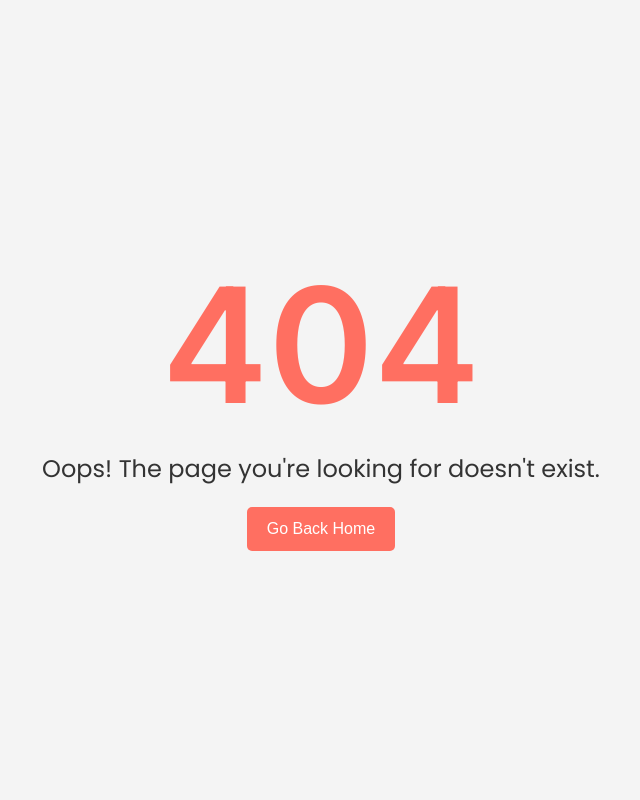
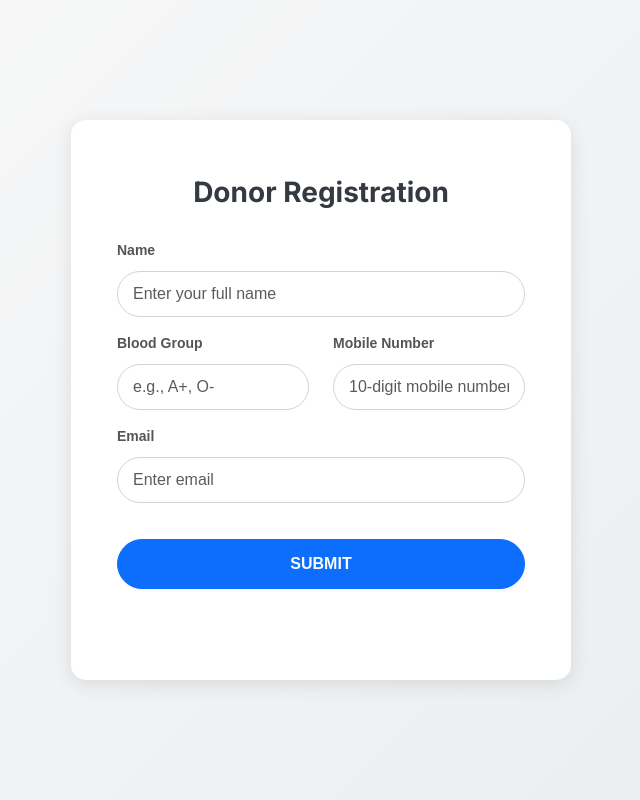
Before and after one commit to prakashwiser/wiser-blood-bank, a React (Vite) app: page /adddonor/1 in a window 1280 px wide. Shown: the top 800 px of the page, without its empty margins (319-959 px from the left). Built offline with nearby package versions, Linux system fonts and the light colour scheme.

Commit message:
donor form create

```diff
--- a/src/App.jsx
+++ b/src/App.jsx
@@ -31,7 +31,7 @@ function App() {
           <Route path="/forgot" element={< Forgotpassword />} />
           <Route path="/admin/:id" element={<Admin />} />
           <Route path="/login" element={<Login />} />
-          <Route path="/adddonor" element={< AddDonor />} />
+          <Route path="/adddonor/:id" element={< AddDonor />} />
           <Route path="/profile" element={<Profile />} />
           <Route path="*" element={<NotFound />} />
         </Routes>
--- a/src/Components/Tables.jsx
+++ b/src/Components/Tables.jsx
@@ -13,12 +13,12 @@ function Tables({ tableHeading = 'Unknown Table', data, userData }) {
             <Div style={{ display: 'flex', justifyContent: 'space-between', marginBottom: '20px' }}>
                 <h3 className='py-3 footer-logo text-danger fw700 fs-4'>{tableHeading}</h3>
                 {userData && (
-                    <button className="btn animated-border-btn">
+                    <button onClick={() => navigator("/adddonor/2")} className="btn animated-border-btn">
                         Add Blood
                     </button>
                 )}
                 {tableHeading === "All Donor Details" &&
-                    <button className="btn animated-border-btn" onClick={() => navigator("/adddonor")}>
+                    <button className="btn animated-border-btn" onClick={() => navigator("/adddonor/1")}>
                         Add Donor
                     </button>
                 }
--- a/src/pages/AddDonor.jsx
+++ b/src/pages/AddDonor.jsx
@@ -1,11 +1,14 @@
 import React, { useState } from "react";
 import axios from "axios";
-import emailjs from '@emailjs/browser';
+import emailjs from "@emailjs/browser";
 import { Form, Button, Container, Card, Row, Col } from "react-bootstrap";
 import { toast, ToastContainer } from "react-toastify";
 import "react-toastify/dist/ReactToastify.css";
+import { useNavigate } from "react-router-dom";
+import { useParams } from "react-router-dom";
 
 function Home() {
+  const { id } = useParams();
   const [donnerid, setDonnerid] = useState("");
   const [userName, setUserName] = useState("");
   const [bgroup, setBgroup] = useState("");
@@ -13,21 +16,29 @@ function Home() {
   const [email, setEmail] = useState("");
   const [isSubmitting, setIsSubmitting] = useState(false);
 
+  const navigator = useNavigate();
+
   const generateRandomId = () => Math.floor(10000 + Math.random() * 90000).toString();
 
   const handleSubmit = async (e) => {
     e.preventDefault();
-    if (!userName || !bgroup || !userNumber || !email) {
+
+    if (id === "2" && (!donnerid || !userName)) {
+      toast.error("Donor ID and Name are required!");
+      return;
+    }
+
+    if (id === "1" && (!userName || !bgroup || !userNumber || !email)) {
       toast.error("All fields are required!");
       return;
     }
 
-    if (!/^\d{10}$/.test(userNumber)) {
+    if (id === "1" && !/^\d{10}$/.test(userNumber)) {
       toast.error("Please enter a valid 10-digit phone number!");
       return;
     }
 
-    if (!/^[^\s@]+@[^\s@]+\.[^\s@]+$/.test(email)) {
+    if (id === "1" && !/^[^\s@]+@[^\s@]+\.[^\s@]+$/.test(email)) {
       toast.error("Please enter a valid email address!");
       return;
     }
@@ -35,6 +46,21 @@ function Home() {
     setIsSubmitting(true);
 
     try {
+      if (id === "2") {
+        const response = await axios.get(
+          `https://67593f4e60576a194d140021.mockapi.io/donner?donnerid=${donnerid}`
+        );
+
+        if (response.data.length > 0) {
+          const donor = response.data[0];
+          if (donor.donnerid == donnerid) {
+            toast.error("This donor has already given blood!");
+            setIsSubmitting(false);
+            return;
+          }
+        }
+        toast.success("Donor ID and Name submitted successfully!");
+      } else if (id === "1") {
         const randomId = generateRandomId();
         setDonnerid(randomId);
 
@@ -44,24 +70,27 @@ function Home() {
           bgroup,
           userNumber,
           email,
+          alreadyDonated: false,
         });
-      const emailData = { email, donnerid: randomId, number:userNumber };
+
+        const emailData = { email, donnerid: randomId, number: userNumber };
         await emailjs.send("service_2cer1wn", "template_prcyhjn", emailData, "U0vN6ww9BrU7Y_JSF");
 
+        toast.success("Donor registered successfully and email sent!");
+      }
       setDonnerid("");
       setUserName("");
       setBgroup("");
       setUserNumber("");
       setEmail("");
 
-      toast.success("Donor data submitted successfully and email sent!");
+      navigator("/");
     } catch (error) {
       toast.error("Error: " + error.message);
     } finally {
       setIsSubmitting(false);
     }
   };
-
   return (
     <Container
       fluid
@@ -91,18 +120,18 @@ function Home() {
               color: "#343a40",
             }}
           >
-            Donor Registration
+            {id === "1" ? "Donor Registration" : "Submit Donor ID and Name"}
           </h3>
           <Form onSubmit={handleSubmit}>
-            <Row>
-              <Col>
+            {id === "2" && (
+              <>
                 <Form.Group className="mb-3" controlId="formDonorId">
                   <Form.Label className="fw-bold">Donor ID</Form.Label>
                   <Form.Control
                     type="text"
-                    placeholder="Generated automatically"
+                    placeholder="Enter Donor ID"
                     value={donnerid}
-                    disabled
+                    onChange={(e) => setDonnerid(e.target.value)}
                     className="rounded-pill"
                     style={{
                       padding: "10px 15px",
@@ -110,8 +139,10 @@ function Home() {
                     }}
                   />
                 </Form.Group>
-              </Col>
-            </Row>
+              </>
+            )}
+            {id === "1" && (
+              <>
                 <Row>
                   <Col>
                     <Form.Group className="mb-3" controlId="formName">
@@ -182,6 +213,8 @@ function Home() {
                     </Form.Group>
                   </Col>
                 </Row>
+              </>
+            )}
             <div className="d-grid">
               <Button
                 type="submit"
@@ -192,7 +225,7 @@ function Home() {
                   fontWeight: "bold",
                 }}
               >
-                {isSubmitting ? "Submitting..." : "Submit"}
+                {isSubmitting ? "Submitting..." : id === "1" ? "Submit" : "Save"}
               </Button>
             </div>
           </Form>
--- a/src/pages/Home.jsx
+++ b/src/pages/Home.jsx
@@ -26,19 +26,27 @@ function Home() {
         };
         fetchData();
     }, []);
-
     useEffect(() => {
-        console.log("userData in Home Component:", userData);
-    }, [userData]);
+     }, [userData]);
 
     if (isLoading) {
-        return <p>Loading...</p>;
+        return (
+            <>
+                <Navbars />
+                <Image src={banner} className='img-fluid w-100' alt='banner' />
+                <p className='footer-logo text-danger fw700 fs-4 my-5 text-center'>Loading...</p>
+            </>
+        );
     }
-
     if (!data.length) {
-        return <p>No data available</p>;
+        return (
+            <>
+                <Navbars />
+                <Image src={banner} className='img-fluid w-100' alt='banner' />
+                <p className='footer-logo text-danger fw700 fs-4 my-5 text-center'>No data available</p>
+            </>
+        );
     }
-
     const lastEntry = data.at(-1);
 
     return (
--- a/src/pages/Profile.jsx
+++ b/src/pages/Profile.jsx
@@ -13,7 +13,7 @@ function Profile() {
     }, [])
     const handleClick = () => {
         localStorage.removeItem('userData')
-        navigate('/login')
+        navigate('/')
     }
     return (
         <>
```
Lines whose indentation alone changed are shown as unchanged.
